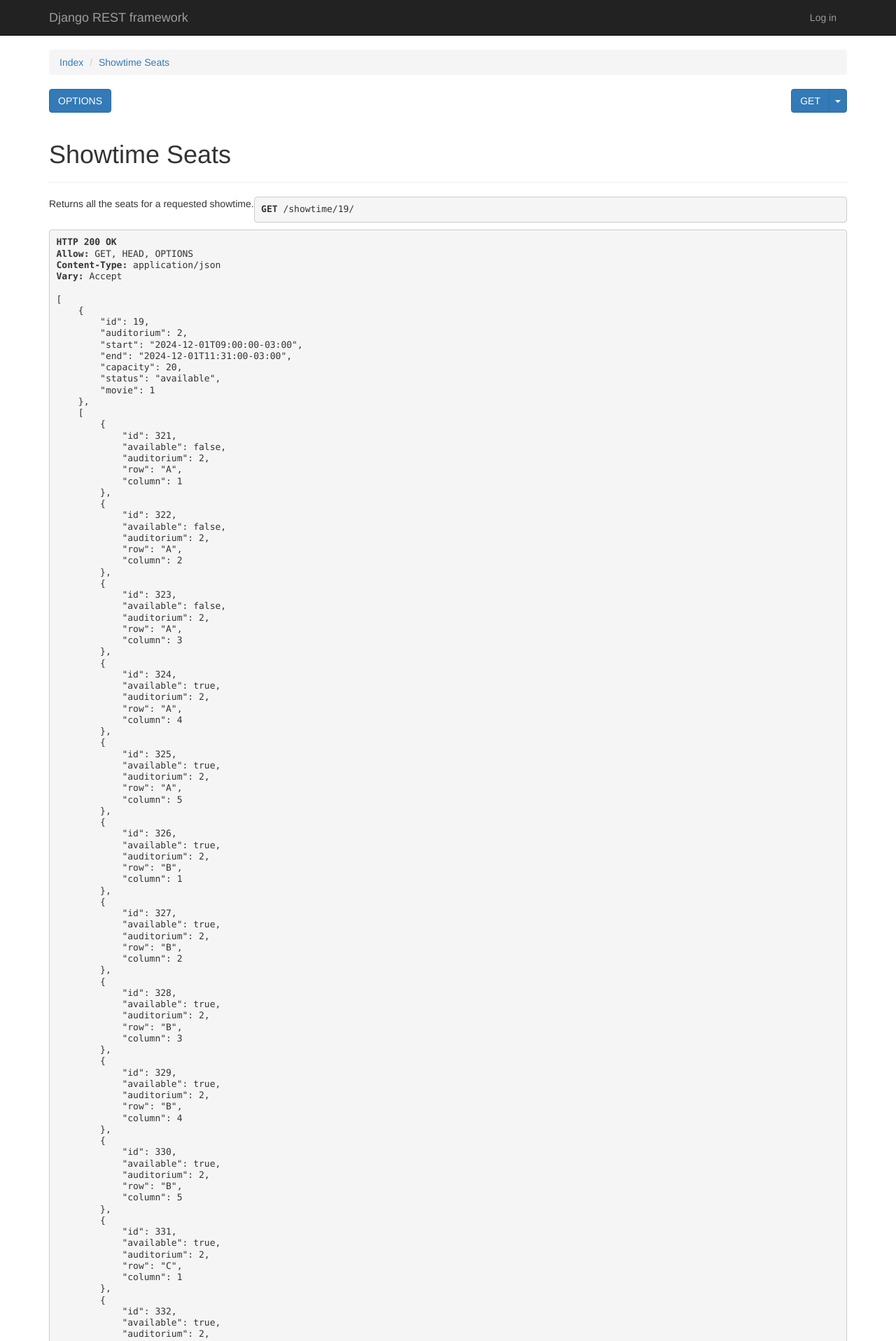
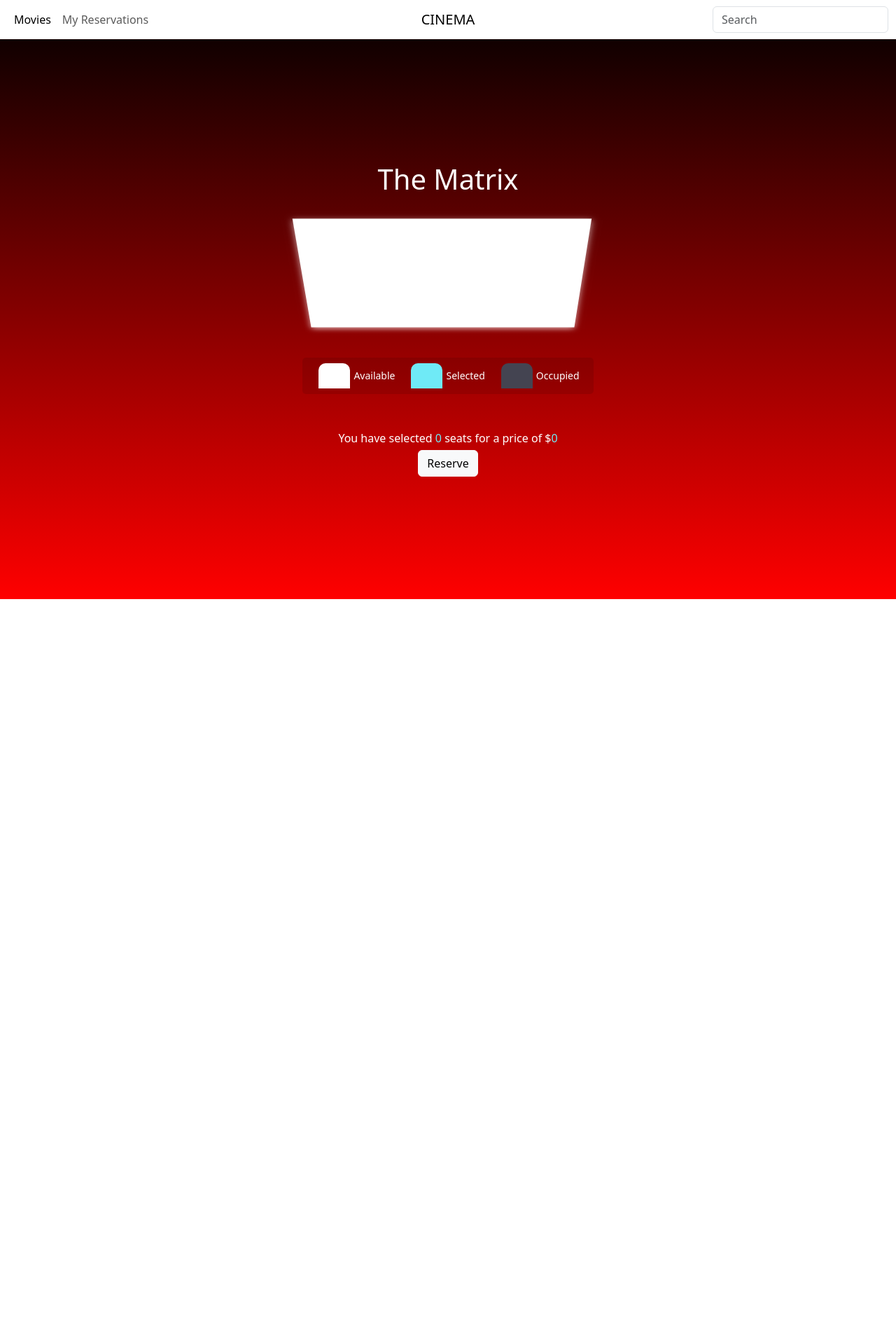
Before and after one commit to JoaquinBegue/cinema-manager, a Django app: page /showtime/19/ in a window 1280 px wide. Shown: the top 1916 px of the page at 70% size. After the commit the page ends 856 px from the top, so only its background shows below. Run offline with Django 5.2, Linux system fonts and the light colour scheme; data comes from the database, SQL or seed files in the repository; some libraries are stand-ins or nearby versions.

Commit message:
Added styling to movie_details page. Added seat selection page.

```diff
--- a/backend/api/models.py
+++ b/backend/api/models.py
@@ -52,7 +52,7 @@ class Seat(m.Model):
 class Reservation(m.Model):
     user = m.ForeignKey(User, related_name="reservations", on_delete=m.CASCADE)
     showtime = m.ForeignKey("Showtime", related_name="reservations", on_delete=m.CASCADE)
-    seat = m.ForeignKey(Seat, related_name="reservations", on_delete=m.CASCADE, null=True)
+    seats = m.ManyToManyField(Seat, related_name="reservations", blank=True)
 
     def __str__(self) -> str:
         return f"User: {self.user}; Showtime: {self.showtime.start}; Seat: {self.seat}"
--- a/backend/api/serializers.py
+++ b/backend/api/serializers.py
@@ -35,6 +35,7 @@ class ShowtimeSerializer(serializers.ModelSerializer):
 
 class UserSerializer(serializers.ModelSerializer):
     url = serializers.CharField(source="get_absolute_url", read_only=True)
+    reservations = serializers.PrimaryKeyRelatedField(many=True, queryset=Reservation.objects.all())
 
     class Meta:
         model = User
--- /dev/null
+++ b/backend/api/static/api/seat_selection.css
@@ -0,0 +1,103 @@
+@import url('https://fonts.googleapis.com/css?family=Lato&display=swap');
+
+* {
+    box-sizing: border-box;
+}
+
+.seat-selection {
+    color: #fff;
+    display: flex;
+    flex-direction: column;
+    align-items: center;
+    justify-content: center;
+    height: 100vh;
+
+    margin: 0;
+}
+
+.container {
+    width: fit-content;
+    perspective: 1000px;
+    margin-bottom: 30px;
+}
+
+.seat {
+    background-color: #fff;
+    color: black;
+    height: 36px;
+    width: 45px;
+    margin: 3px;
+    border-top-left-radius: 10px;
+    border-top-right-radius: 10px;
+}
+
+.seat.selected {
+    background-color: #6feaf6;
+    color: black;
+}
+
+.seat.occupied {
+    background-color: #444451;
+    color: white;
+}
+
+.seat:nth-of-type(2) {
+    margin-right: 18px;
+}
+
+.seat:nth-last-of-type(2) {
+    margin-left: 18px;
+}
+
+.seat:not(.occupied):hover {
+    cursor: pointer;
+    transform: scale(1.2);
+}
+
+.showcase .seat:not(.occupied):hover {
+    cursor: default;
+    transform: scale(1);
+}
+
+.showcase {
+    background: rgba(0, 0, 0, 0.1);
+    padding: 5px 10px;
+    margin-top: 16px;
+    border-radius: 5px;
+    color: white;
+    list-style-type: none;
+    display: flex;
+    justify-content: space-between;
+}
+
+.showcase li {
+    display: flex;
+    align-items: center;
+    justify-content: center;
+    margin: 0 10px;
+}
+
+.showcase li small {
+    margin-left: 2px;
+}
+
+.row {
+    display: flex;
+}
+
+.screen {
+    background-color: #fff;
+    height: 200px;
+    width: 400px;
+    margin: 15px 0;
+    transform: rotateX(-40deg);
+    box-shadow: 0 3px 10px rgba(255, 255, 255, 0.7);
+}
+
+p.text {
+    margin: 5px 0;
+}
+
+p.text span {
+    color: #6feaf6;
+}
--- /dev/null
+++ b/backend/api/static/api/seat_selection.js
@@ -0,0 +1,110 @@
+let csrfToken = ""
+
+const ticketPrice = 12;
+let container = ""
+let seats = ""
+let count = ""
+let total = ""
+let selectedSeats = []
+let showtimeId = 0
+
+document.addEventListener('DOMContentLoaded', e => {
+  csrfToken = getCookie('csrftoken');
+
+  container = document.querySelector('.container');
+  seats = document.querySelectorAll('.row .seat:not(.occupied)');
+  count = document.getElementById('count');
+  total = document.getElementById('total');
+  showtimeId = document.getElementById('showtime-id').value;
+
+
+  // Initial count and total set
+  updateSelectedCount();
+
+  // Seat click event
+  container.addEventListener('click', e => {
+    seatClick(e);
+  });
+})
+
+// Seat clicking
+function seatClick(e) {
+  // Check if event's target is a seat.
+  if (e.target.classList.contains('seat')) {
+    const seat = e.target;
+    const seatId = seat.querySelector('#seat-id').value;
+    // If seat is available select it.
+    if (
+      !seat.classList.contains('occupied') &&
+      !seat.classList.contains('selected')
+    ) {
+      seat.classList.toggle('selected');
+      selectedSeats.push(seatId);
+      console.log(selectedSeats);
+      updateSelectedCount();
+
+    // If seat is selected, deselect it.
+    } else if (seat.classList.contains('selected')) {
+      seat.classList.toggle('selected');
+      const index = selectedSeats.indexOf(seatId);
+      if (index > -1) {
+        selectedSeats.splice(index, 1);
+      }
+      console.log(selectedSeats);
+      updateSelectedCount();
+    }
+  }
+}
+
+// Update total and count
+function updateSelectedCount() {
+  const selectedSeatsCount = selectedSeats.length;
+
+  count.innerText = selectedSeatsCount;
+  total.innerText = selectedSeatsCount * ticketPrice;
+}
+
+// Reservation
+function reserveSeats() {
+  if (selectedSeats.length === 0) {
+    alert("Please select at least one seat.");
+    return;
+  }
+
+  fetch('/api/reserve/', {
+    method: 'POST',
+    headers: {
+      'Content-Type': 'application/json',
+      'X-CSRFToken': csrfToken
+    },
+    body: JSON.stringify({
+      seats: selectedSeats,
+      showtime: showtimeId
+    })
+  })
+  .then(response => {
+    if (response.status === 201) {
+      alert("Seats reserved successfully!");
+      window.location.reload();
+    } else {
+      alert("Failed to reserve seats!");
+    }
+  });
+}
+
+// Get cookie
+function getCookie(name) {
+  let cookieValue = null;
+  if (document.cookie && document.cookie !== '') {
+      const cookies = document.cookie.split(';');
+      for (let i = 0; i < cookies.length; i++) {
+          const cookie = cookies[i].trim();
+          // Does this cookie string begin with the name we want?
+          if (cookie.substring(0, name.length + 1) === (name + '=')) {
+              cookieValue = decodeURIComponent(cookie.substring(name.length + 1));
+              break;
+          }
+      }
+  }
+  return cookieValue;
+}
--- a/backend/api/templates/api/layout.html
+++ b/backend/api/templates/api/layout.html
@@ -8,7 +8,7 @@
   <meta charset="UTF-8">
   <meta name="viewport" content="width=device-width, initial-scale=1.0">
 
-  <title>{% block title %}{% endblock %} - CINEMA</title>
+  <title>{% block title %}{% endblock %}CINEMA</title>
 
   <!-- Bootstrap CSS and JS -->
   <link href="https://cdn.jsdelivr.net/npm/bootstrap@5.3.3/dist/css/bootstrap.min.css" rel="stylesheet"
@@ -47,7 +47,7 @@
       </div>
     </div>
   </nav>
-  <div id="content">{% block content %}{% endblock %}</div>
+  {% block content %}{% endblock %}
 </body>
 
 </html>
--- /dev/null
+++ b/backend/api/templates/api/seat_selection.html
@@ -0,0 +1,58 @@
+{% extends "api/layout.html" %}
+{% load static %}
+
+{% block title %}{{ showtime.movie.title }} - {% endblock %}
+
+
+{% block extrahead %}
+<link rel="stylesheet" href="{% static 'api/seat_selection.css' %}">
+<script src="{% static 'api/seat_selection.js' %}"></script>
+{% endblock %}
+
+{% block content %}
+<div class="seat-selection">
+
+  <div class="container">
+    <h1 class="movie-title text-center">{{ showtime.movie.title }}</h1>
+    <div class="screen"></div>
+
+    {% for row, seats in seats_by_row.items %}
+    <div class="row">
+      {% for seat in seats %}
+      <div class="seat{% if seat.available is not True %} occupied{% endif %}">
+        {{ seat.row }}{{ seat.column }}
+      <input type="hidden" id="seat-id" value="{{ seat.id }}">
+      </div>
+      {% endfor %}
+    </div>
+    {% endfor %}
+
+    <ul class="showcase">
+      <li>
+        <div class="seat"></div>
+        <small>Available</small>
+      </li>
+      <li>
+        <div class="seat selected"></div>
+        <small>Selected</small>
+      </li>
+      <li>
+        <div class="seat occupied"></div>
+        <small>Occupied</small>
+      </li>
+    </ul>
+  </div>
+
+  <p class="text">
+    You have selected <span id="count">0</span> seats for a price of $<span id="total">0</span>
+  </p>
+
+  <input type="hidden" id="showtime-id" value="{{ showtime.id }}">
+  <button type="button" class="btn btn-light" onclick="reserveSeats()">Reserve</button>
+
+  <div class="serialized-seats">
+
+  </div>
+</div>
+
+{% endblock %}
--- a/backend/api/urls.py
+++ b/backend/api/urls.py
@@ -8,7 +8,7 @@ urlpatterns = [
     # Generics.
     path("movies/", views.MovieList.as_view(), name="movie-list"),
     path("seats/", views.SeatListCreate.as_view(), name="seat-list-create"),
-    #path("reservations/", views.ReservationListCreate.as_view(), name="reservation-list-create"),
+    path("reservations/", views.ReservationListCreate.as_view(), name="reservation-list-create"),
     path("showtimes/", views.ShowtimeListCreate.as_view(), name="showtime-list-create"),
 
     # Custom.
--- a/backend/api/views.py
+++ b/backend/api/views.py
@@ -19,38 +19,16 @@ from rest_framework.renderers import TemplateHTMLRenderer
 from .models import Movie, Seat, Reservation, Showtime, User
 from .serializers import MovieSerializer, SeatSerializer, ReservationSerializer, ShowtimeSerializer, UserSerializer
 
+# Index. List all movies.
 class Index(generics.ListAPIView):
+    renderer_classes = [TemplateHTMLRenderer]
+
     queryset = Movie.objects.all()
-    renderer_classes = [TemplateHTMLRenderer]
 
     def get(self, request, *args, **kwargs):
         return Response({"movies": self.get_queryset()}, template_name='api/index.html')
 
-
-# Generics.
-
-class MovieList(generics.ListAPIView):
-    queryset = Movie.objects.all()
-    serializer_class = MovieSerializer
-
-
-class SeatListCreate(generics.ListAPIView):
-    queryset = Seat.objects.all()
-    serializer_class = SeatSerializer
-
-
-class ReservationListCreate(generics.ListAPIView):
-    queryset = Reservation.objects.all()
-    serializer_class = ReservationSerializer
-
-
-class ShowtimeListCreate(generics.ListAPIView):
-    queryset = Showtime.objects.all()
-    serializer_class = ShowtimeSerializer
-
-
-# Custom.
-
+# Movie page. Get movie info and list all showtimes.
 class MovieDetails(APIView):
     """Returns data from the requested movie, such as movie info and the available showtimes."""
     renderer_classes = [TemplateHTMLRenderer]
@@ -62,26 +40,38 @@ class MovieDetails(APIView):
             raise Http404
 
     def get_showtimes(self, movie):
-        showtimes = Showtime.objects.filter(movie=movie, status="available")
+        showtimes = Showtime.objects.filter(movie=movie, status="available").order_by("start")
         available_showtimes = [
                 showtime for showtime in showtimes
                 if showtime.is_available(timezone.now(), 0)
         ]
 
-        return available_showtimes
+        showtimes_per_day = {}
+        for showtime in available_showtimes:
+            day = showtime.start.date()
+            weekday = day.strftime("%A")
+            if day in showtimes_per_day:
+                showtimes_per_day[day].append(showtime)
+            else:
+                showtimes_per_day[day] = [showtime]
+
+        return available_showtimes, showtimes_per_day
 
     def get(self, request, pk, format=None):
         movie = self.get_movie(pk)
         # TODO: Get showtimes through the get_showtimes method.
         #showtimes = Showtime.objects.filter(movie=movie, status="available")
-        showtimes = self.get_showtimes(movie)
+        showtimes, showtimes_per_day = self.get_showtimes(movie)
         #movie_srl = MovieSerializer(movie)
         #showtimes_srl = ShowtimeSerializer(showtimes, many=True)
-        return Response({"movie": movie, "showtimes":showtimes}, template_name='api/movie_details.html')
+        return Response({"movie": movie, "showtimes":showtimes, "showtimes_per_day":showtimes_per_day}, template_name='api/movie_details.html')
+
+# Seat reservation page. List all showtime's seats.
+class ShowtimeSeats(APIView):
+    """Returns all the seats for a requested showtime."""
+    renderer_classes = [TemplateHTMLRenderer]
 
 
-class ShowtimeSeats(APIView):
-    """Returns all the seats for a requested showtime."""
     def get_showtime(self, pk):
         try:
             return Showtime.objects.get(pk=pk, status="available")
@@ -90,14 +80,20 @@ class ShowtimeSeats(APIView):
 
     def get(self, request, pk, format=None):
         showtime = self.get_showtime(pk)
-        showtime_srl = ShowtimeSerializer(showtime)
+        #showtime_srl = ShowtimeSerializer(showtime)
 
         seats = Seat.objects.filter(auditorium=showtime.auditorium)
+        seats_srl = SeatSerializer(seats, many=True, context={"showtime": showtime})
+        seats_by_row = {}
+        for seat in seats_srl.data:
+            if seat["row"] in seats_by_row:
+                seats_by_row[seat["row"]].append(seat)
+            else:
+                seats_by_row[seat["row"]] = [seat]
 
-        seats_srl = SeatSerializer(seats, many=True, context={"showtime": showtime})
-        return Response(data=(showtime_srl.data, seats_srl.data))
+        return Response({"showtime": showtime, "seats": seats, "seats_by_row": seats_by_row}, template_name='api/seat_selection.html')
 
-
+# Reservation endpoint.
 class Reserve(APIView):
     #permission_classes = [IsAuthenticated]
 
@@ -131,19 +127,42 @@ class Reserve(APIView):
         # Get the showtime.
         showtime = self.get_showtime(showtime, len(seats))
 
-        # Create the reservations.
-        reservations = []
+        # Retrieve all seats.
+        validated_seats = []
+        for seat in seats:
+            s = self.get_seat(seat, showtime)
+            validated_seats.append(s)
+
         ### TEMPORAL: Get a dummy user.
         user = choice(User.objects.all())
-        for seat in seats:
-            s = self.get_seat(seat, showtime)
-            r = Reservation(user=user, seat=s, showtime=showtime)
-            reservations.append(r)
 
-        # Once all reservations are successfully created, save them.
-        for r in reservations: r.save()
+        # Once all seats are successfully retrieved, create the reservation.
+        r = Reservation.objects.create(user=user, showtime=showtime)
+        r.seats.set(validated_seats)
+        r.save()
 
         return Response(status=status.HTTP_201_CREATED)
+
+# Generics.
+
+class MovieList(generics.ListAPIView):
+    queryset = Movie.objects.all()
+    serializer_class = MovieSerializer
+
+
+class SeatListCreate(generics.ListAPIView):
+    queryset = Seat.objects.all()
+    serializer_class = SeatSerializer
+
+
+class ReservationListCreate(generics.ListAPIView):
+    queryset = Reservation.objects.all()
+    serializer_class = ReservationSerializer
+
+
+class ShowtimeListCreate(generics.ListAPIView):
+    queryset = Showtime.objects.all()
+    serializer_class = ShowtimeSerializer
 
 
 class UserList(generics.ListAPIView):
@@ -154,14 +173,3 @@ class UserList(generics.ListAPIView):
 class UserDetail(generics.RetrieveAPIView):
     queryset = User.objects.all()
     serializer_class = UserSerializer
-
-# Rendered.
-
-class MovieListRendered(generics.ListAPIView):
-    queryset = Movie.objects.all()
-    serializer_class = MovieSerializer
-    renderer_classes = [TemplateHTMLRenderer]
-
-    def get(self, request, *args, **kwargs):
-        self.movies = self.get_queryset()
-        return Response({'movies': self.movies}, template_name='api/movie_list.html')
```
Also changed, not shown: backend/api/static/api/movie_details.css (+41 -5 lines), backend/api/static/api/movie_details.js (+38 -1 lines), backend/api/templates/api/movie_details.html (+32 -24 lines), backend/api/utils.py (+89 -16 lines), backend/api/migrations/0006_remove_reservation_seat_reservation_seats.py (added), backend/db.sqlite3.
